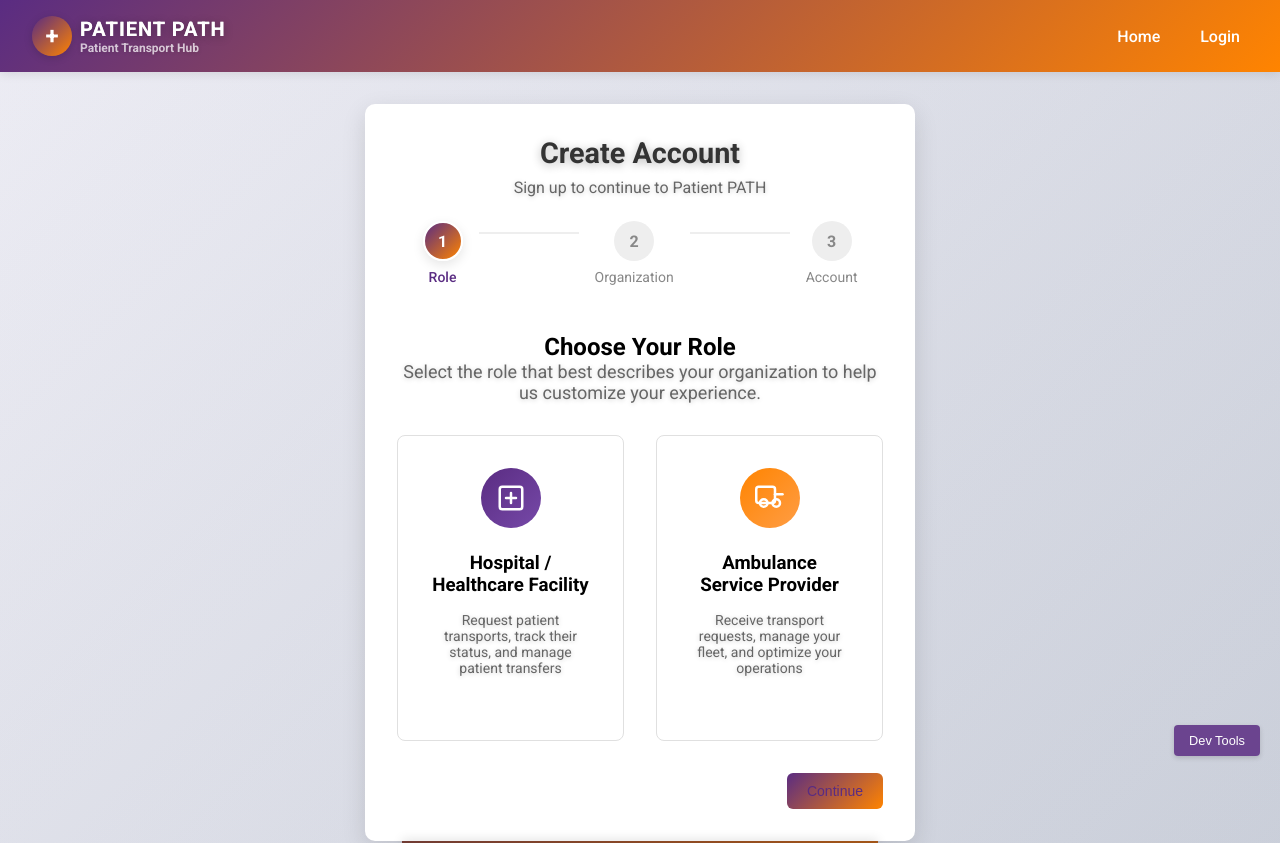
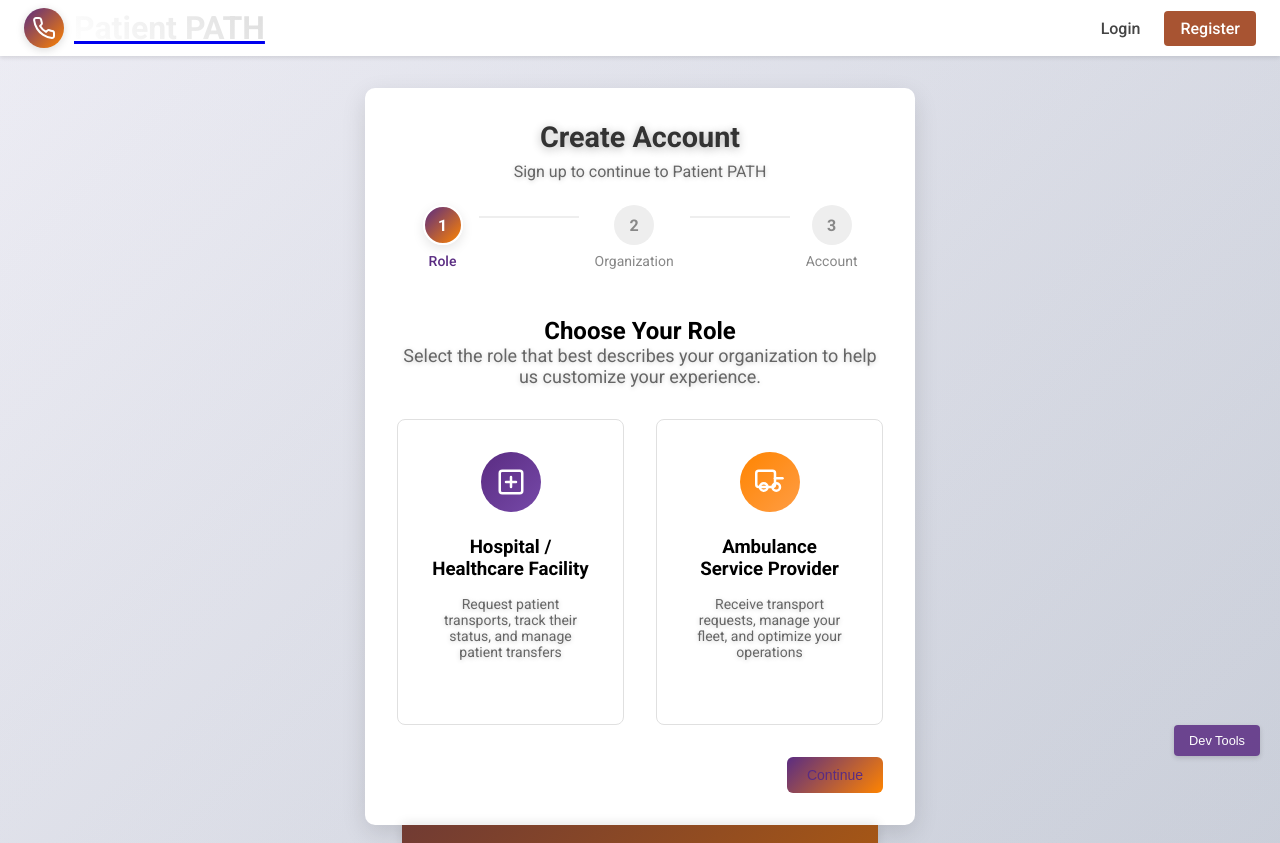
Before and after one commit to easdad/patient-path, a React (Create React App) app in the folder frontend/: page /register in a window 1280 px wide. Shown: the top 843 px of the page. Built offline with nearby package versions, Linux system fonts and the light colour scheme.

Commit message:
feat(auth): Complete authentication flow with environment variables, navbar with logout, and reset password component

```diff
--- a/frontend/src/App.js
+++ b/frontend/src/App.js
@@ -6,6 +6,7 @@ import LoginPage from './components/Auth/LoginPage';
 import RegistrationPage from './components/Auth/RegistrationPage';
 import AuthCallback from './components/Auth/AuthCallback';
 import VerificationSuccess from './components/Auth/VerificationSuccess';
+import ResetPassword from './components/Auth/ResetPassword';
 import { AuthProvider } from './utils/AuthContext';
 import ProtectedRoute from './utils/ProtectedRoute';
 import Navbar from './components/common/Navbar';
@@ -56,6 +57,7 @@ function App() {
               element={<Layout><RegistrationPage /></Layout>}
             />
 
+            {/* Auth related routes */}
             <Route
               path="/auth/callback"
               element={<AuthCallback />}
@@ -64,6 +66,11 @@ function App() {
             <Route
               path="/auth/verification-success"
               element={<VerificationSuccess />}
+            />
+
+            <Route
+              path="/auth/reset-password"
+              element={<ResetPassword />}
             />
 
             {/* Protected routes */}
--- /dev/null
+++ b/frontend/src/components/Auth/ResetPassword.js
@@ -0,0 +1,136 @@
+import React, { useState, useEffect } from 'react';
+import { useNavigate, useLocation } from 'react-router-dom';
+import supabase from '../../utils/supabaseClient';
+import './AuthStyles.css';
+
+const ResetPassword = () => {
+  const navigate = useNavigate();
+  const location = useLocation();
+  const [password, setPassword] = useState('');
+  const [confirmPassword, setConfirmPassword] = useState('');
+  const [error, setError] = useState(null);
+  const [success, setSuccess] = useState(false);
+  const [loading, setLoading] = useState(false);
+  const [accessToken, setAccessToken] = useState(null);
+
+  useEffect(() => {
+    // Get the access token from the location state (passed from auth callback)
+    const token = location.state?.access_token;
+    if (token) {
+      setAccessToken(token);
+    } else {
+      setError('No access token found. Please try the reset password process again.');
+    }
+  }, [location]);
+
+  const handleSubmit = async (e) => {
+    e.preventDefault();
+
+    if (password !== confirmPassword) {
+      setError('Passwords do not match');
+      return;
+    }
+
+    if (password.length < 8) {
+      setError('Password must be at least 8 characters long');
+      return;
+    }
+
+    setLoading(true);
+    setError(null);
+
+    try {
+      const { error } = await supabase.auth.updateUser({
+        password: password
+      });
+
+      if (error) throw error;
+
+      setSuccess(true);
+      setTimeout(() => {
+        navigate('/login');
+      }, 3000);
+    } catch (err) {
+      console.error('Error resetting password:', err);
+      setError(err.message || 'An error occurred while resetting your password. Please try again.');
+    } finally {
+      setLoading(false);
+    }
+  };
+
+  return (
+    <div className="auth-container">
+      <div className="auth-form-container">
+        <div className="auth-header">
+          <div className="logo-area">
+            <div className="logo-circle">
+              <svg xmlns="http://www.w3.org/2000/svg" viewBox="0 0 24 24" fill="none" stroke="currentColor" strokeWidth="2" strokeLinecap="round" strokeLinejoin="round">
+                <path d="M22 16.92v3a2 2 0 0 1-2.18 2 19.79 19.79 0 0 1-8.63-3.07 19.5 19.5 0 0 1-6-6 19.79 19.79 0 0 1-3.07-8.67A2 2 0 0 1 4.11 2h3a2 2 0 0 1 2 1.72 12.84 12.84 0 0 0 .7 2.81 2 2 0 0 1-.45 2.11L8.09 9.91a16 16 0 0 0 6 6l1.27-1.27a2 2 0 0 1 2.11-.45 12.84 12.84 0 0 0 2.81.7A2 2 0 0 1 22 16.92z"></path>
+              </svg>
+            </div>
+            <div className="logo-text">
+              <h1>Patient PATH</h1>
+              <p>Patient Transport Assistance &amp; Tracking Hub</p>
+            </div>
+          </div>
+        </div>
+
+        <div className="auth-content">
+          <h2 className="auth-title">Reset Your Password</h2>
+          <p className="auth-subtitle">Enter your new password below</p>
+
+          {error && <div className="auth-error">{error}</div>}
+          {success && (
+            <div className="auth-success">
+              Your password has been reset successfully! Redirecting to login...
+            </div>
+          )}
+
+          {!success && (
+            <form onSubmit={handleSubmit}>
+              <div className="form-group">
+                <label htmlFor="password">New Password</label>
+                <input
+                  type="password"
+                  id="password"
+                  value={password}
+                  onChange={(e) => setPassword(e.target.value)}
+                  placeholder="Enter your new password"
+                  required
+                  minLength="8"
+                />
+              </div>
+
+              <div className="form-group">
+                <label htmlFor="confirmPassword">Confirm Password</label>
+                <input
+                  type="password"
+                  id="confirmPassword"
+                  value={confirmPassword}
+                  onChange={(e) => setConfirmPassword(e.target.value)}
+                  placeholder="Confirm your new password"
+                  required
+                  minLength="8"
+                />
+              </div>
+
+              <button
+                type="submit"
+                className="primary-button"
+                disabled={loading}
+              >
+                {loading ? 'Resetting...' : 'Reset Password'}
+              </button>
+            </form>
+          )}
+
+          <div className="auth-footer">
+            <p>Remember your password? <a href="/login">Sign In</a></p>
+          </div>
+        </div>
+      </div>
+    </div>
+  );
+};
+
+export default ResetPassword;
--- a/frontend/src/components/common/Navbar.css
+++ b/frontend/src/components/common/Navbar.css
@@ -1,17 +1,49 @@
-.app-navbar {
+.navbar {
   display: flex;
   justify-content: space-between;
   align-items: center;
-  padding: 1rem 2rem;
-  background: var(--gradient-primary, linear-gradient(90deg, #8e2de2, #ff512f));
-  color: white;
-  box-shadow: 0 2px 10px rgba(0, 0, 0, 0.1);
+  padding: 0.5rem 1.5rem;
+  background-color: #fff;
+  box-shadow: 0 2px 4px rgba(0, 0, 0, 0.1);
+  position: sticky;
+  top: 0;
+  z-index: 1000;
+  height: var(--navbar-height, 64px);
 }
 
 .navbar-logo {
   display: flex;
   align-items: center;
-  gap: 0.5rem;
+}
+
+.logo-container {
+  display: flex;
+  align-items: center;
+  text-decoration: none;
+  color: inherit;
+}
+
+.logo-circle {
+  display: flex;
+  justify-content: center;
+  align-items: center;
+  width: 40px;
+  height: 40px;
+  border-radius: 50%;
+  background-color: #a85432;
+  color: white;
+  margin-right: 10px;
+}
+
+.logo-circle svg {
+  width: 24px;
+  height: 24px;
+}
+
+.logo-text {
+  font-weight: 700;
+  font-size: 1.2rem;
+  color: #333;
 }
 
 .navbar-links {
@@ -20,72 +52,68 @@
   gap: 1.5rem;
 }
 
-.nav-link {
-  color: white;
+.navbar-links a {
   text-decoration: none;
+  color: #444;
   font-weight: 500;
-  padding: 0.5rem;
-  border-radius: 4px;
-  transition: background-color 0.2s;
+  transition: color 0.3s;
 }
 
-.nav-link:hover {
-  background-color: rgba(255, 255, 255, 0.1);
+.navbar-links a:hover {
+  color: #a85432;
 }
 
-.user-menu {
+.register-button {
+  padding: 0.5rem 1rem;
+  background-color: #a85432;
+  color: white !important;
+  border-radius: 4px;
+  transition: background-color 0.3s;
+}
+
+.register-button:hover {
+  background-color: #8a4528;
+}
+
+.user-info {
   display: flex;
   align-items: center;
   gap: 1rem;
 }
 
-.user-email {
-  font-size: 0.9rem;
-  max-width: 200px;
-  overflow: hidden;
-  text-overflow: ellipsis;
-  white-space: nowrap;
+.user-type {
+  font-weight: 500;
+  color: #666;
+  padding: 0.25rem 0.5rem;
+  background-color: #f1f1f1;
+  border-radius: 4px;
 }
 
 .logout-button {
-  background-color: rgba(255, 255, 255, 0.2);
-  border: none;
-  color: white;
+  background: none;
+  border: 1px solid #ccc;
   padding: 0.5rem 1rem;
   border-radius: 4px;
   cursor: pointer;
   font-weight: 500;
-  transition: background-color 0.2s;
+  transition: all 0.3s;
 }
 
 .logout-button:hover {
-  background-color: rgba(255, 255, 255, 0.3);
+  background-color: #f8f8f8;
+  border-color: #999;
 }
 
 @media (max-width: 768px) {
-  .app-navbar {
-    padding: 1rem;
-    flex-direction: column;
-    gap: 1rem;
+  .navbar {
+    padding: 0.5rem 1rem;
+  }
+
+  .logo-text {
+    font-size: 1rem;
   }
 
   .navbar-links {
-    width: 100%;
-    justify-content: space-around;
-  }
-
-  .user-email {
-    display: none;
+    gap: 1rem;
   }
 }
-
-@media (max-width: 480px) {
-  .navbar-links {
-    flex-direction: column;
-    gap: 0.5rem;
-  }
-
-  .user-menu {
-    margin-top: 0.5rem;
-  }
-}
--- a/frontend/src/components/common/Navbar.js
+++ b/frontend/src/components/common/Navbar.js
@@ -16,39 +16,44 @@ const Navbar = () => {
     }
   };
 
-  // Determine which dashboard to link to based on user type
-  const getDashboardLink = () => {
-    if (!user) return '/';
-    const userType = user?.user_metadata?.user_type || 'hospital';
-    return userType === 'hospital' ? '/hospital-dashboard' : '/ambulance-dashboard';
+  const getUserTypeDisplay = () => {
+    if (!user?.user_metadata?.user_type) return '';
+
+    const userType = user.user_metadata.user_type;
+    return userType.charAt(0).toUpperCase() + userType.slice(1);
   };
 
   return (
-    <nav className="app-navbar">
+    <nav className="navbar">
       <div className="navbar-logo">
-        <div className="logo-circle">+</div>
-        <div className="logo-text">
-          <h1>PATIENT PATH</h1>
-          <p>Patient Transport Hub</p>
-        </div>
+        <Link to="/">
+          <div className="logo-container">
+            <div className="logo-circle">
+              <svg xmlns="http://www.w3.org/2000/svg" viewBox="0 0 24 24" fill="none" stroke="currentColor" strokeWidth="2" strokeLinecap="round" strokeLinejoin="round">
+                <path d="M22 16.92v3a2 2 0 0 1-2.18 2 19.79 19.79 0 0 1-8.63-3.07 19.5 19.5 0 0 1-6-6 19.79 19.79 0 0 1-3.07-8.67A2 2 0 0 1 4.11 2h3a2 2 0 0 1 2 1.72 12.84 12.84 0 0 0 .7 2.81 2 2 0 0 1-.45 2.11L8.09 9.91a16 16 0 0 0 6 6l1.27-1.27a2 2 0 0 1 2.11-.45 12.84 12.84 0 0 0 2.81.7A2 2 0 0 1 22 16.92z"></path>
+              </svg>
+            </div>
+            <div className="logo-text">Patient PATH</div>
+          </div>
+        </Link>
       </div>
 
       <div className="navbar-links">
-        <Link to="/landing" className="nav-link">Home</Link>
-
         {isAuthenticated ? (
           <>
-            <Link to={getDashboardLink()} className="nav-link">Dashboard</Link>
-            <Link to="/help" className="nav-link">Help</Link>
-            <div className="user-menu">
-              <span className="user-email">{user?.email}</span>
-              <button onClick={handleLogout} className="logout-button">
-                Logout
-              </button>
+            <Link to={user?.user_metadata?.user_type === 'hospital' ? '/hospital-dashboard' : '/ambulance-dashboard'}>
+              Dashboard
+            </Link>
+            <div className="user-info">
+              <span className="user-type">{getUserTypeDisplay()}</span>
+              <button onClick={handleLogout} className="logout-button">Logout</button>
             </div>
           </>
         ) : (
-          <Link to="/" className="nav-link">Login</Link>
+          <>
+            <Link to="/login">Login</Link>
+            <Link to="/register" className="register-button">Register</Link>
+          </>
         )}
       </div>
     </nav>
--- a/frontend/src/utils/supabaseClient.js
+++ b/frontend/src/utils/supabaseClient.js
@@ -1,9 +1,13 @@
 import { createClient } from '@supabase/supabase-js';
 
-// Initialize the Supabase client with direct values
-// In production, these should come from environment variables
-const supabaseUrl = 'https://aadkpnqvfnqzxruvbqfa.supabase.co';
-const supabaseAnonKey = 'eyJhbGciOiJIUzI1NiIsInR5cCI6IkpXVCJ9.eyJpc3MiOiJzdXBhYmFzZSIsInJlZiI6ImFhZGtwbnF2Zm5xenhydXZicWZhIiwicm9sZSI6ImFub24iLCJpYXQiOjE3NDEyMjQwMDUsImV4cCI6MjA1NjgwMDAwNX0.GdQFXPtmijTvO2UhHsyk1V8nd-YY1bCZAtbbfzU3FRM';
+// Initialize the Supabase client using environment variables
+const supabaseUrl = process.env.REACT_APP_SUPABASE_URL || 'https://aadkpnqvfnqzxruvbqfa.supabase.co';
+const supabaseAnonKey = process.env.REACT_APP_SUPABASE_ANON_KEY || 'eyJhbGciOiJIUzI1NiIsInR5cCI6IkpXVCJ9.eyJpc3MiOiJzdXBhYmFzZSIsInJlZiI6ImFhZGtwbnF2Zm5xenhydXZicWZhIiwicm9sZSI6ImFub24iLCJpYXQiOjE3NDEyMjQwMDUsImV4cCI6MjA1NjgwMDAwNX0.GdQFXPtmijTvO2UhHsyk1V8nd-YY1bCZAtbbfzU3FRM';
+
+// Log a warning if environment variables are not found
+if (!process.env.REACT_APP_SUPABASE_URL || !process.env.REACT_APP_SUPABASE_ANON_KEY) {
+  console.warn('Supabase URL or key missing from environment variables. Using fallback values.');
+}
 
 const supabase = createClient(supabaseUrl, supabaseAnonKey);
 
```
Also changed, not shown: 1 other file (tests, documents, lock files or other folders).
